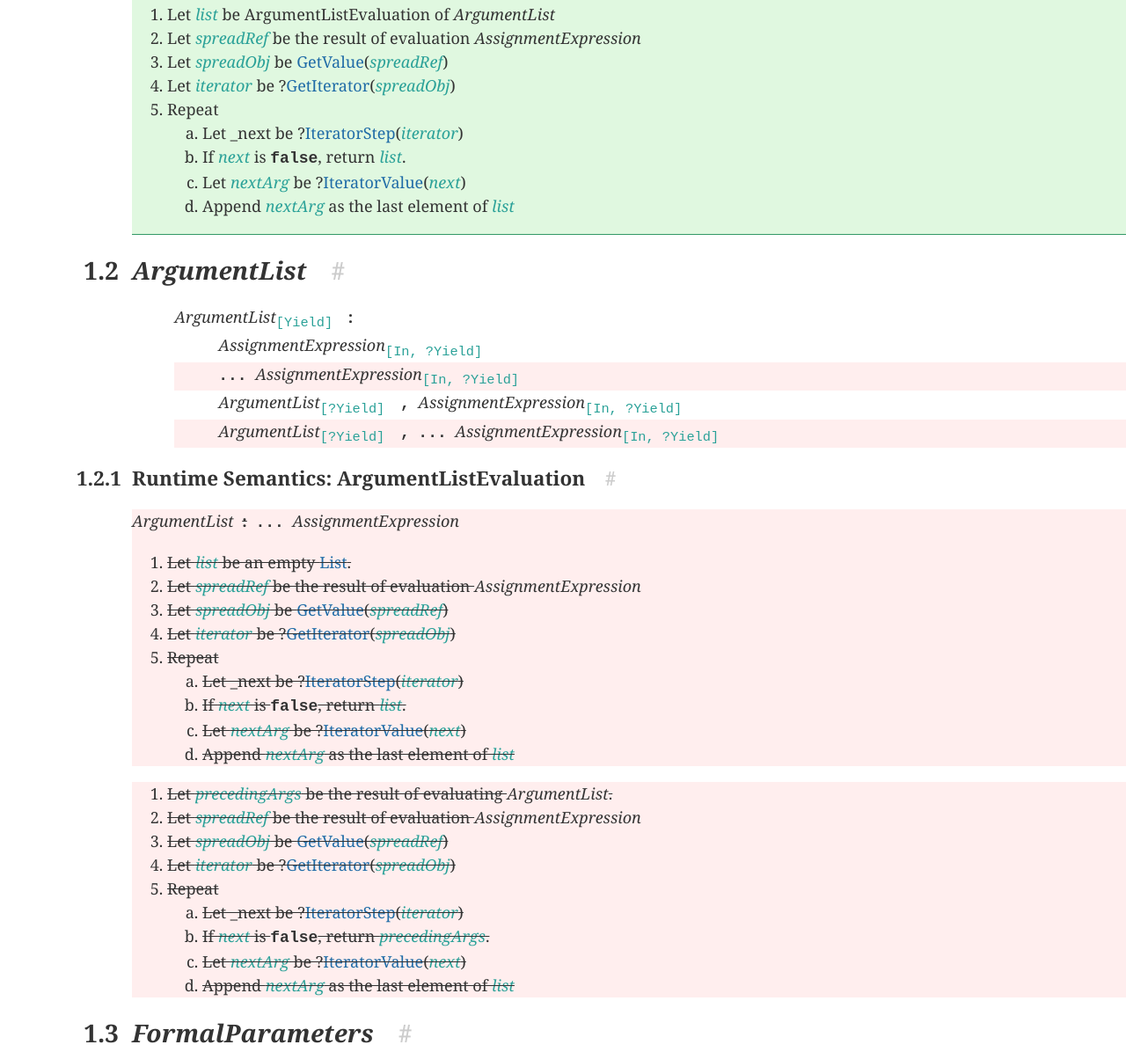
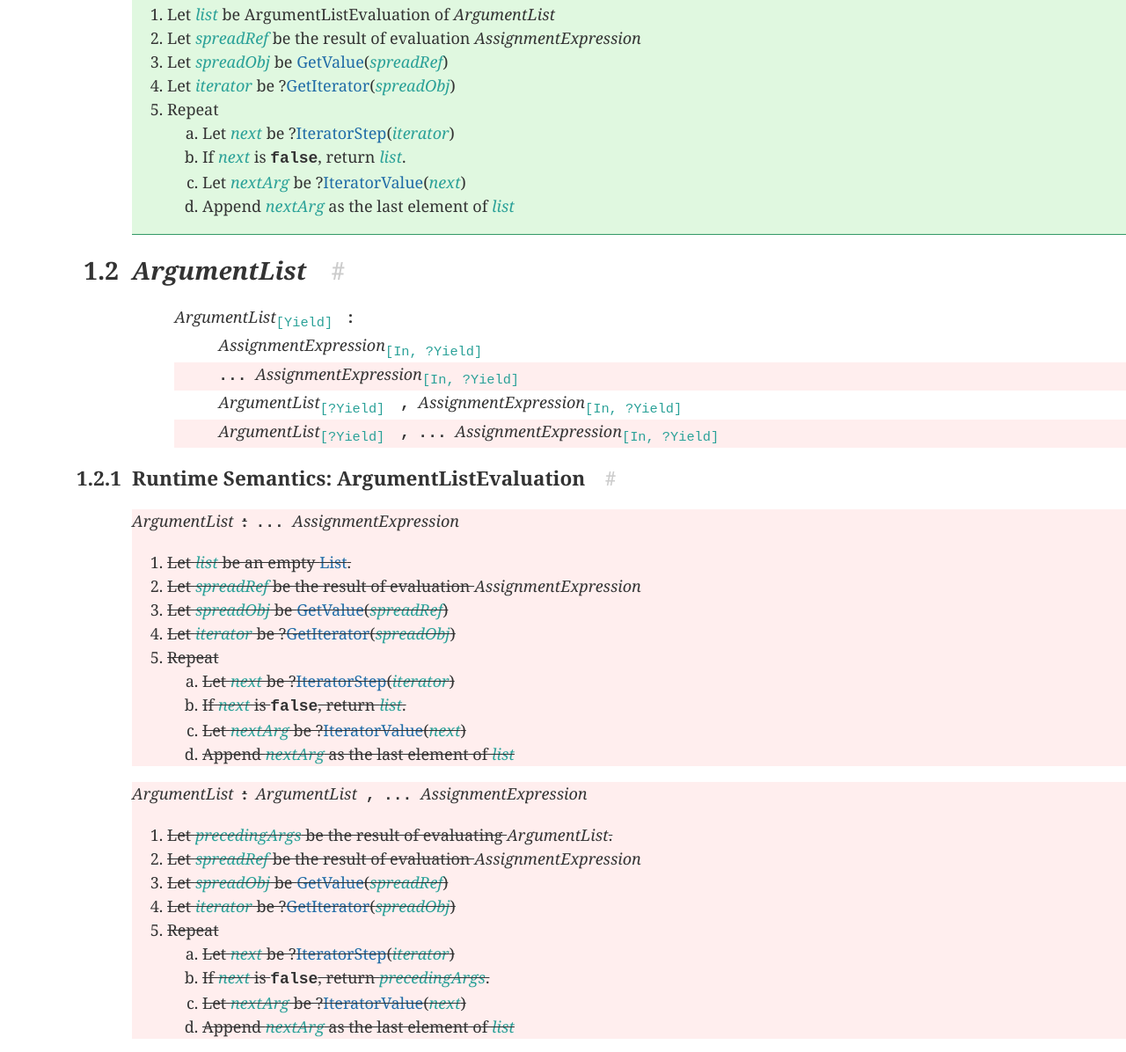
Before and after one commit to tc39/proposal-trailing-function-commas, a plain HTML site: page index.htm in a window 1280 px wide. Shown: the part 2262-3458 px from the top of the page at 88% size. Drawn offline with nearby package versions, Linux system fonts and the light colour scheme.

Commit message:
update gh-pages

```diff
--- a/index.htm
+++ b/index.htm
@@ -78,7 +78,7 @@
       <ins class="block">
         <p><emu-production name="Arguments" params="Yield" id="prod-Arguments" a="Arguments--ArgumentList-AssignmentExpression" class="inline" collapsed="">
       <emu-nt params="Yield"><a href="#prod-Arguments">Arguments</a><emu-mods><emu-params>[Yield]</emu-params></emu-mods></emu-nt><emu-geq>:</emu-geq><emu-rhs a="Arguments--ArgumentList-AssignmentExpression"><emu-t>(</emu-t><emu-nt params="?Yield"><a href="#prod-ArgumentList">ArgumentList</a><emu-mods><emu-params>[?Yield]</emu-params></emu-mods></emu-nt><emu-t>,</emu-t><emu-t>...</emu-t><emu-nt params="In, ?Yield"><a href="http://www.ecma-international.org/ecma-262/6.0/index.html#prod-AssignmentExpression">AssignmentExpression</a><emu-mods><emu-params>[In, ?Yield]</emu-params></emu-mods></emu-nt><emu-t>)</emu-t></emu-rhs></emu-production></p>
-        <emu-alg><ol><li>Let <var>list</var> be ArgumentListEvaluation of <emu-nt><a href="#prod-ArgumentList">ArgumentList</a></emu-nt></li><li>Let <var>spreadRef</var> be the result of evaluation <emu-nt><a href="http://www.ecma-international.org/ecma-262/6.0/index.html#prod-AssignmentExpression">AssignmentExpression</a></emu-nt></li><li>Let <var>spreadObj</var> be <a href="http://www.ecma-international.org/ecma-262/6.0/index.html#sec-getvalue">GetValue</a>(<var>spreadRef</var>)</li><li>Let <var>iterator</var> be ?<a href="http://www.ecma-international.org/ecma-262/6.0/index.html#sec-getiterator">GetIterator</a>(<var>spreadObj</var>)</li><li>Repeat<ol><li>Let _next be ?<a href="http://www.ecma-international.org/ecma-262/6.0/index.html#sec-iteratorstep">IteratorStep</a>(<var>iterator</var>)</li><li>If <var>next</var> is <emu-t>false</emu-t>, return <var>list</var>.</li><li>Let <var>nextArg</var> be ?<a href="http://www.ecma-international.org/ecma-262/6.0/index.html#sec-iteratorvalue">IteratorValue</a>(<var>next</var>)</li><li>Append <var>nextArg</var> as the last element of <var>list</var>
+        <emu-alg><ol><li>Let <var>list</var> be ArgumentListEvaluation of <emu-nt><a href="#prod-ArgumentList">ArgumentList</a></emu-nt></li><li>Let <var>spreadRef</var> be the result of evaluation <emu-nt><a href="http://www.ecma-international.org/ecma-262/6.0/index.html#prod-AssignmentExpression">AssignmentExpression</a></emu-nt></li><li>Let <var>spreadObj</var> be <a href="http://www.ecma-international.org/ecma-262/6.0/index.html#sec-getvalue">GetValue</a>(<var>spreadRef</var>)</li><li>Let <var>iterator</var> be ?<a href="http://www.ecma-international.org/ecma-262/6.0/index.html#sec-getiterator">GetIterator</a>(<var>spreadObj</var>)</li><li>Repeat<ol><li>Let <var>next</var> be ?<a href="http://www.ecma-international.org/ecma-262/6.0/index.html#sec-iteratorstep">IteratorStep</a>(<var>iterator</var>)</li><li>If <var>next</var> is <emu-t>false</emu-t>, return <var>list</var>.</li><li>Let <var>nextArg</var> be ?<a href="http://www.ecma-international.org/ecma-262/6.0/index.html#sec-iteratorvalue">IteratorValue</a>(<var>next</var>)</li><li>Append <var>nextArg</var> as the last element of <var>list</var>
         </li></ol></li></ol></emu-alg>
       </ins>
     </emu-clause>
@@ -91,7 +91,7 @@
       <emu-nt params="Yield"><a href="#prod-ArgumentList">ArgumentList</a><emu-mods><emu-params>[Yield]</emu-params></emu-mods></emu-nt><emu-geq>:</emu-geq><emu-rhs><emu-nt params="In, ?Yield"><a href="http://www.ecma-international.org/ecma-262/6.0/index.html#prod-AssignmentExpression">AssignmentExpression</a><emu-mods><emu-params>[In, ?Yield]</emu-params></emu-mods></emu-nt></emu-rhs>
       <del class="block"><emu-rhs a="ArgumentList--elipses-AssignmentExpression"><emu-t>...</emu-t><emu-nt params="In, ?Yield"><a href="http://www.ecma-international.org/ecma-262/6.0/index.html#prod-AssignmentExpression">AssignmentExpression</a><emu-mods><emu-params>[In, ?Yield]</emu-params></emu-mods></emu-nt></emu-rhs></del>
       <emu-rhs><emu-nt params="?Yield"><a href="#prod-ArgumentList">ArgumentList</a><emu-mods><emu-params>[?Yield]</emu-params></emu-mods></emu-nt><emu-t>,</emu-t><emu-nt params="In, ?Yield"><a href="http://www.ecma-international.org/ecma-262/6.0/index.html#prod-AssignmentExpression">AssignmentExpression</a><emu-mods><emu-params>[In, ?Yield]</emu-params></emu-mods></emu-nt></emu-rhs>
-      <del class="block"><emu-rhs><emu-nt params="?Yield"><a href="#prod-ArgumentList">ArgumentList</a><emu-mods><emu-params>[?Yield]</emu-params></emu-mods></emu-nt><emu-t>,</emu-t><emu-t>...</emu-t><emu-nt params="In, ?Yield"><a href="http://www.ecma-international.org/ecma-262/6.0/index.html#prod-AssignmentExpression">AssignmentExpression</a><emu-mods><emu-params>[In, ?Yield]</emu-params></emu-mods></emu-nt></emu-rhs></del>
+      <del class="block"><emu-rhs a="ArgumentList--ArgumentList-elipses-AssignmentExpression"><emu-nt params="?Yield"><a href="#prod-ArgumentList">ArgumentList</a><emu-mods><emu-params>[?Yield]</emu-params></emu-mods></emu-nt><emu-t>,</emu-t><emu-t>...</emu-t><emu-nt params="In, ?Yield"><a href="http://www.ecma-international.org/ecma-262/6.0/index.html#prod-AssignmentExpression">AssignmentExpression</a><emu-mods><emu-params>[In, ?Yield]</emu-params></emu-mods></emu-nt></emu-rhs></del>
     </emu-production>
 
     <emu-clause id="argument-list-runtime-semantics-argumentlistevaluation">
@@ -100,13 +100,14 @@
       <del class="block">
         <p><emu-production name="ArgumentList" params="Yield" id="prod-ArgumentList" a="ArgumentList--elipses-AssignmentExpression" class="inline" collapsed="">
       <emu-nt params="Yield"><a href="#prod-ArgumentList">ArgumentList</a><emu-mods><emu-params>[Yield]</emu-params></emu-mods></emu-nt><emu-geq>:</emu-geq><emu-rhs a="ArgumentList--elipses-AssignmentExpression"><emu-t>...</emu-t><emu-nt params="In, ?Yield"><a href="http://www.ecma-international.org/ecma-262/6.0/index.html#prod-AssignmentExpression">AssignmentExpression</a><emu-mods><emu-params>[In, ?Yield]</emu-params></emu-mods></emu-nt></emu-rhs></emu-production></p>
-        <emu-alg><ol><li>Let <var>list</var> be an empty <emu-xref href="#sec-list-and-record-specification-type"><a href="http://www.ecma-international.org/ecma-262/6.0/index.html#sec-list-and-record-specification-type">List</a></emu-xref>.</li><li>Let <var>spreadRef</var> be the result of evaluation <emu-nt><a href="http://www.ecma-international.org/ecma-262/6.0/index.html#prod-AssignmentExpression">AssignmentExpression</a></emu-nt></li><li>Let <var>spreadObj</var> be <a href="http://www.ecma-international.org/ecma-262/6.0/index.html#sec-getvalue">GetValue</a>(<var>spreadRef</var>)</li><li>Let <var>iterator</var> be ?<a href="http://www.ecma-international.org/ecma-262/6.0/index.html#sec-getiterator">GetIterator</a>(<var>spreadObj</var>)</li><li>Repeat<ol><li>Let _next be ?<a href="http://www.ecma-international.org/ecma-262/6.0/index.html#sec-iteratorstep">IteratorStep</a>(<var>iterator</var>)</li><li>If <var>next</var> is <emu-t>false</emu-t>, return <var>list</var>.</li><li>Let <var>nextArg</var> be ?<a href="http://www.ecma-international.org/ecma-262/6.0/index.html#sec-iteratorvalue">IteratorValue</a>(<var>next</var>)</li><li>Append <var>nextArg</var> as the last element of <var>list</var>
+        <emu-alg><ol><li>Let <var>list</var> be an empty <emu-xref href="#sec-list-and-record-specification-type"><a href="http://www.ecma-international.org/ecma-262/6.0/index.html#sec-list-and-record-specification-type">List</a></emu-xref>.</li><li>Let <var>spreadRef</var> be the result of evaluation <emu-nt><a href="http://www.ecma-international.org/ecma-262/6.0/index.html#prod-AssignmentExpression">AssignmentExpression</a></emu-nt></li><li>Let <var>spreadObj</var> be <a href="http://www.ecma-international.org/ecma-262/6.0/index.html#sec-getvalue">GetValue</a>(<var>spreadRef</var>)</li><li>Let <var>iterator</var> be ?<a href="http://www.ecma-international.org/ecma-262/6.0/index.html#sec-getiterator">GetIterator</a>(<var>spreadObj</var>)</li><li>Repeat<ol><li>Let <var>next</var> be ?<a href="http://www.ecma-international.org/ecma-262/6.0/index.html#sec-iteratorstep">IteratorStep</a>(<var>iterator</var>)</li><li>If <var>next</var> is <emu-t>false</emu-t>, return <var>list</var>.</li><li>Let <var>nextArg</var> be ?<a href="http://www.ecma-international.org/ecma-262/6.0/index.html#sec-iteratorvalue">IteratorValue</a>(<var>next</var>)</li><li>Append <var>nextArg</var> as the last element of <var>list</var>
         </li></ol></li></ol></emu-alg>
       </del>
 
       <del class="block">
-        <p><emu-prodref name="ArgumentList" a="ArgumentList--ArgumentList-elipses-AssignmentExpression" class="inline" collapsed=""></emu-prodref></p>
-        <emu-alg><ol><li>Let <var>precedingArgs</var> be the result of evaluating <emu-nt><a href="#prod-ArgumentList">ArgumentList</a></emu-nt>.</li><li>Let <var>spreadRef</var> be the result of evaluation <emu-nt><a href="http://www.ecma-international.org/ecma-262/6.0/index.html#prod-AssignmentExpression">AssignmentExpression</a></emu-nt></li><li>Let <var>spreadObj</var> be <a href="http://www.ecma-international.org/ecma-262/6.0/index.html#sec-getvalue">GetValue</a>(<var>spreadRef</var>)</li><li>Let <var>iterator</var> be ?<a href="http://www.ecma-international.org/ecma-262/6.0/index.html#sec-getiterator">GetIterator</a>(<var>spreadObj</var>)</li><li>Repeat<ol><li>Let _next be ?<a href="http://www.ecma-international.org/ecma-262/6.0/index.html#sec-iteratorstep">IteratorStep</a>(<var>iterator</var>)</li><li>If <var>next</var> is <emu-t>false</emu-t>, return <var>precedingArgs</var>.</li><li>Let <var>nextArg</var> be ?<a href="http://www.ecma-international.org/ecma-262/6.0/index.html#sec-iteratorvalue">IteratorValue</a>(<var>next</var>)</li><li>Append <var>nextArg</var> as the last element of <var>list</var>
+        <p><emu-production name="ArgumentList" params="Yield" id="prod-ArgumentList" a="ArgumentList--ArgumentList-elipses-AssignmentExpression" class="inline" collapsed="">
+      <emu-nt params="Yield"><a href="#prod-ArgumentList">ArgumentList</a><emu-mods><emu-params>[Yield]</emu-params></emu-mods></emu-nt><emu-geq>:</emu-geq><emu-rhs a="ArgumentList--ArgumentList-elipses-AssignmentExpression"><emu-nt params="?Yield"><a href="#prod-ArgumentList">ArgumentList</a><emu-mods><emu-params>[?Yield]</emu-params></emu-mods></emu-nt><emu-t>,</emu-t><emu-t>...</emu-t><emu-nt params="In, ?Yield"><a href="http://www.ecma-international.org/ecma-262/6.0/index.html#prod-AssignmentExpression">AssignmentExpression</a><emu-mods><emu-params>[In, ?Yield]</emu-params></emu-mods></emu-nt></emu-rhs></emu-production></p>
+        <emu-alg><ol><li>Let <var>precedingArgs</var> be the result of evaluating <emu-nt><a href="#prod-ArgumentList">ArgumentList</a></emu-nt>.</li><li>Let <var>spreadRef</var> be the result of evaluation <emu-nt><a href="http://www.ecma-international.org/ecma-262/6.0/index.html#prod-AssignmentExpression">AssignmentExpression</a></emu-nt></li><li>Let <var>spreadObj</var> be <a href="http://www.ecma-international.org/ecma-262/6.0/index.html#sec-getvalue">GetValue</a>(<var>spreadRef</var>)</li><li>Let <var>iterator</var> be ?<a href="http://www.ecma-international.org/ecma-262/6.0/index.html#sec-getiterator">GetIterator</a>(<var>spreadObj</var>)</li><li>Repeat<ol><li>Let <var>next</var> be ?<a href="http://www.ecma-international.org/ecma-262/6.0/index.html#sec-iteratorstep">IteratorStep</a>(<var>iterator</var>)</li><li>If <var>next</var> is <emu-t>false</emu-t>, return <var>precedingArgs</var>.</li><li>Let <var>nextArg</var> be ?<a href="http://www.ecma-international.org/ecma-262/6.0/index.html#sec-iteratorvalue">IteratorValue</a>(<var>next</var>)</li><li>Append <var>nextArg</var> as the last element of <var>list</var>
         </li></ol></li></ol></emu-alg>
       </del>
     </emu-clause>
```
